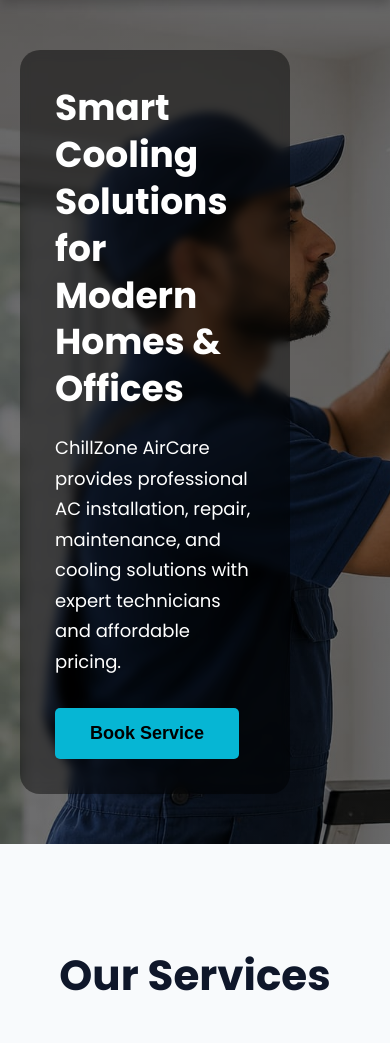
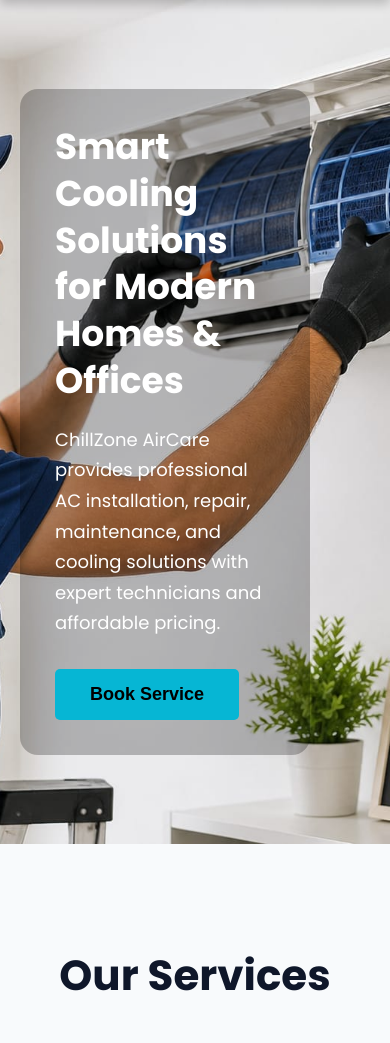
Before and after one commit to katariyasanju18/ChillZone_AirCare, a Flask app: page / in a window 390 px wide. Shown: the part 88-1131 px from the top of the page. Run offline with Flask 3, Linux system fonts and the light colour scheme.

Commit message:
fixed hero section

```diff
--- a/static/css/style.css
+++ b/static/css/style.css
@@ -104,14 +104,11 @@
 
     height:100vh;
 
-    background-image:
-    linear-gradient(rgba(0,0,0,0.55),
-    rgba(0,0,0,0.55)),
-    url('/static/images/ac_img.jpg');
+    background-image:url('/static/images/ac_img.jpg');
 
     background-size:cover;
 
-    background-position:left center;
+    background-position:center;
 
     background-repeat:no-repeat;
 
@@ -125,20 +122,20 @@
 
     color:white;
 
-    padding-right:80px;
+    padding-right:60px;
+
+    position:relative;
 }
 
 .hero-content{
 
-    background:rgba(0,0,0,0.45);
+    background:rgba(0,0,0,0.25);
 
-    padding:50px;
+    padding:45px;
 
-    border-radius:20px;
+    border-radius:18px;
 
     max-width:650px;
-
-    backdrop-filter:blur(5px);
 }
 
 .hero-content h1{
@@ -558,7 +555,35 @@
 
 /* Responsive Design */
 
-@media(max-width:768px){
+@media(max-width:992px){
+
+
+    /* Testimonials Mobile Fix */
+
+.testimonials{
+
+    padding:80px 20px;
+}
+
+.testimonial-container{
+
+    width:100%;
+
+    justify-content:center;
+
+    align-items:center;
+
+    margin:auto;
+}
+
+.testimonial-box{
+
+    width:100%;
+
+    max-width:320px;
+
+    margin:auto;
+}
 
     /* Navbar */
 
```
